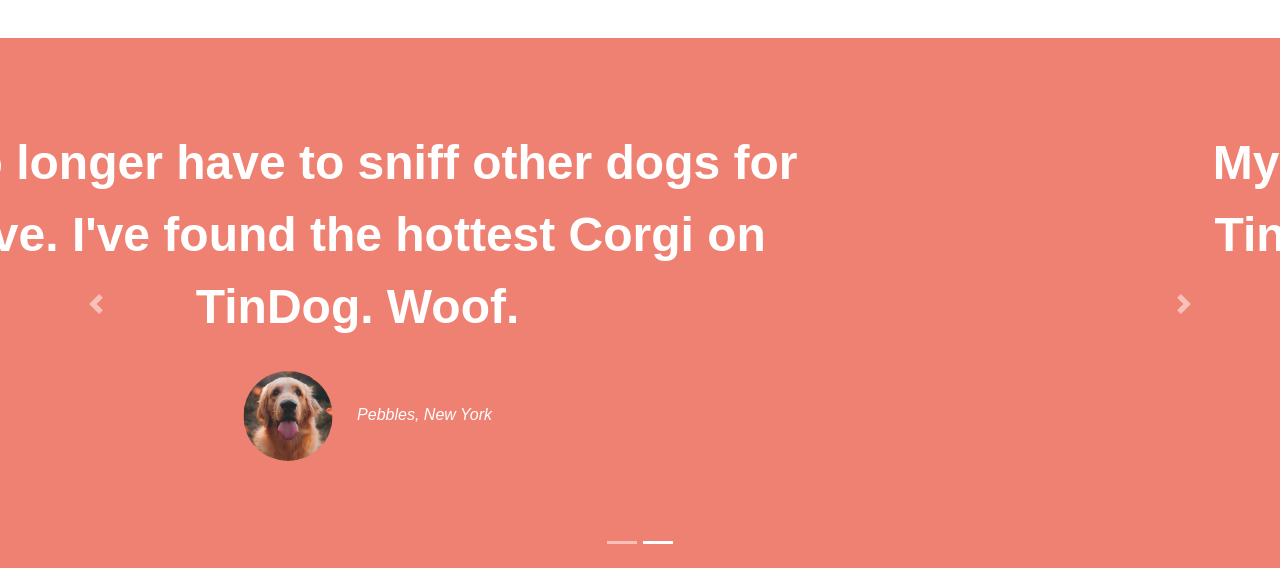
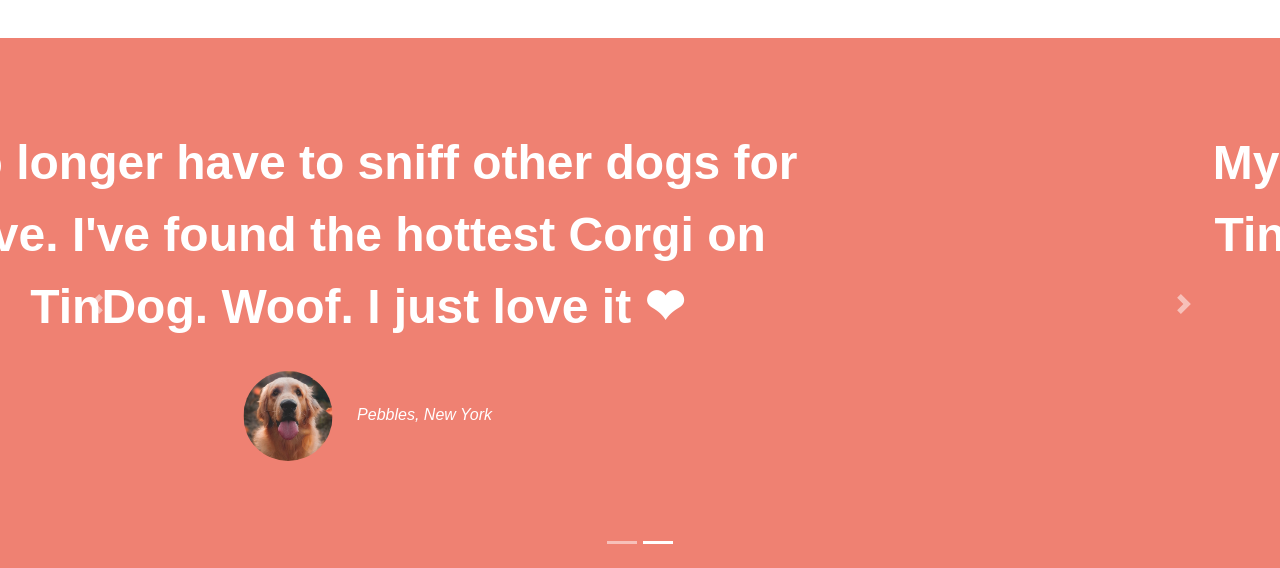
Before and after one commit to sahiljhalera/tinderfordogs, a plain HTML site: page index.html in a window 1280 px wide. Shown: the part 1080-1648 px from the top of the page. Drawn offline with nearby package versions, Linux system fonts and the light colour scheme.

Commit message:
Update index.html
Slider fix

```diff
--- a/index.html
+++ b/index.html
@@ -105,7 +105,7 @@
 
         <div class="carousel-inner">
           <div class="carousel-item active">
-            <h2>I no longer have to sniff other dogs for love. I've found the hottest Corgi on TinDog. Woof.</h2>
+            <h2>I no longer have to sniff other dogs for love. I've found the hottest Corgi on TinDog. Woof. I just love it ❤</h2>
             <img src="images/dog-img.jpg" alt="dog-profile" class="testimonials-image">
             <em>Pebbles, New York</em>
           </div>
```
